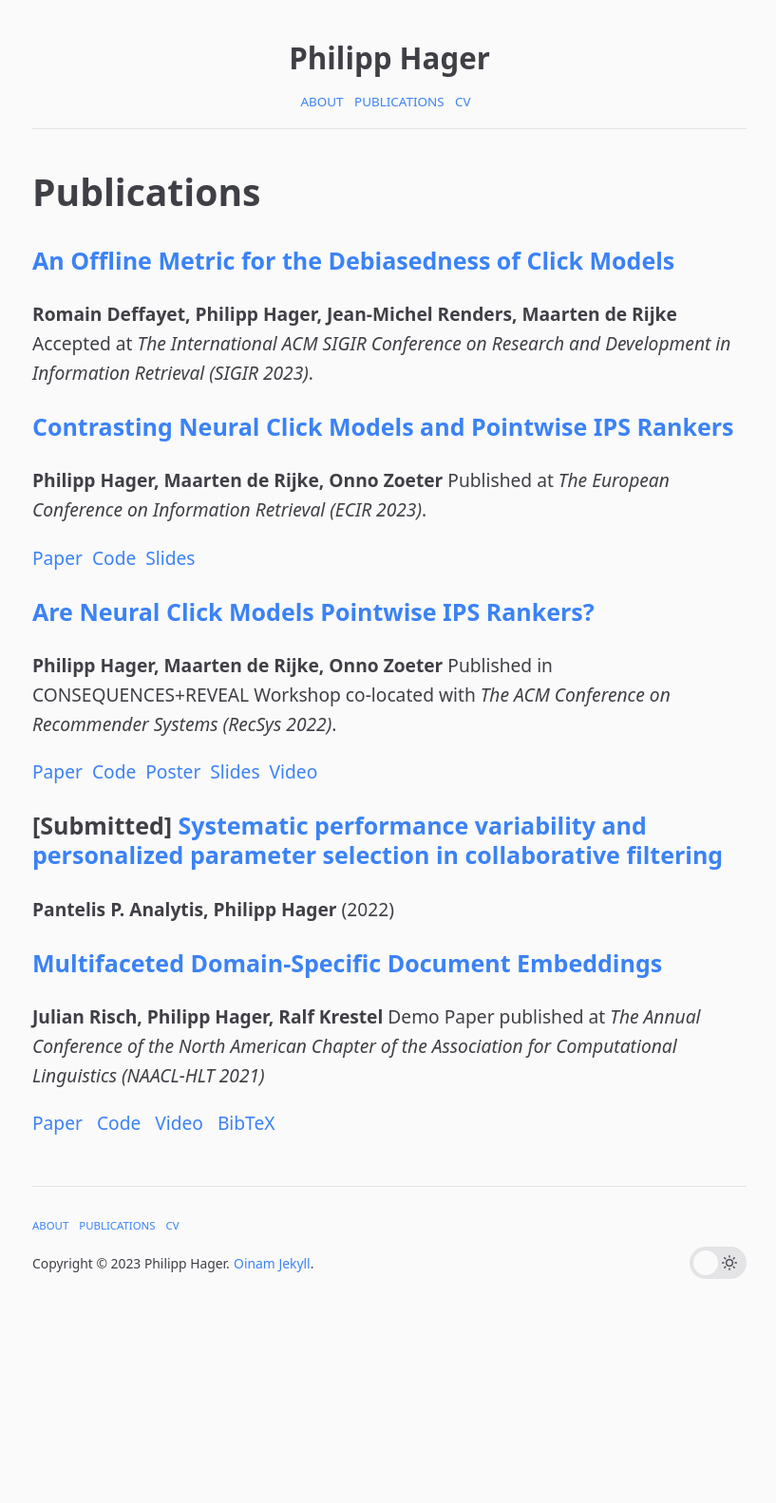
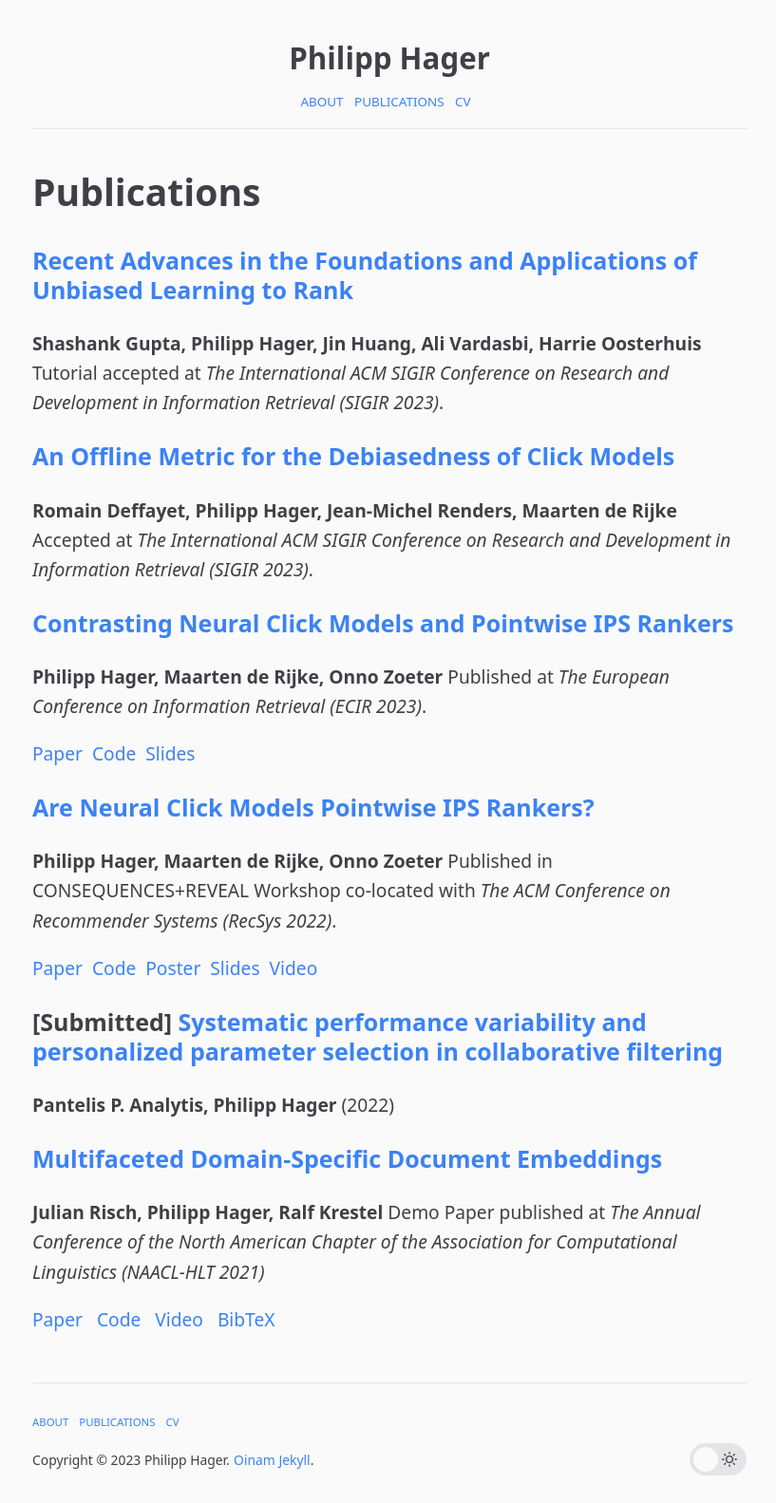
Before and after one commit to philipphager/philipphager.github.io, a Jekyll site: the page built from publications.md, in a window 1280 px wide. Shown: the whole page at 95% size, without its empty margins (230-1047 px from the left). Built offline with Jekyll 4.4.1, drawn with Linux system fonts in a browser that asks for light colours; before the commit the page ends 1376 px from its top, so only the background shows below that.

Commit message:
Update publications.md

```diff
--- a/publications.md
+++ b/publications.md
@@ -3,6 +3,10 @@ layout: page
 title: Publications
 permalink: /publications/
 ---
+
+### [Recent Advances in the Foundations and Applications of Unbiased Learning to Rank]()
+**Shashank Gupta, Philipp Hager, Jin Huang, Ali Vardasbi, Harrie Oosterhuis**
+Tutorial accepted at *The International ACM SIGIR Conference on Research and Development in Information Retrieval (SIGIR 2023)*.
 
 ### [An Offline Metric for the Debiasedness of Click Models]()
 **Romain Deffayet, Philipp Hager, Jean-Michel Renders, Maarten de Rijke**
```
